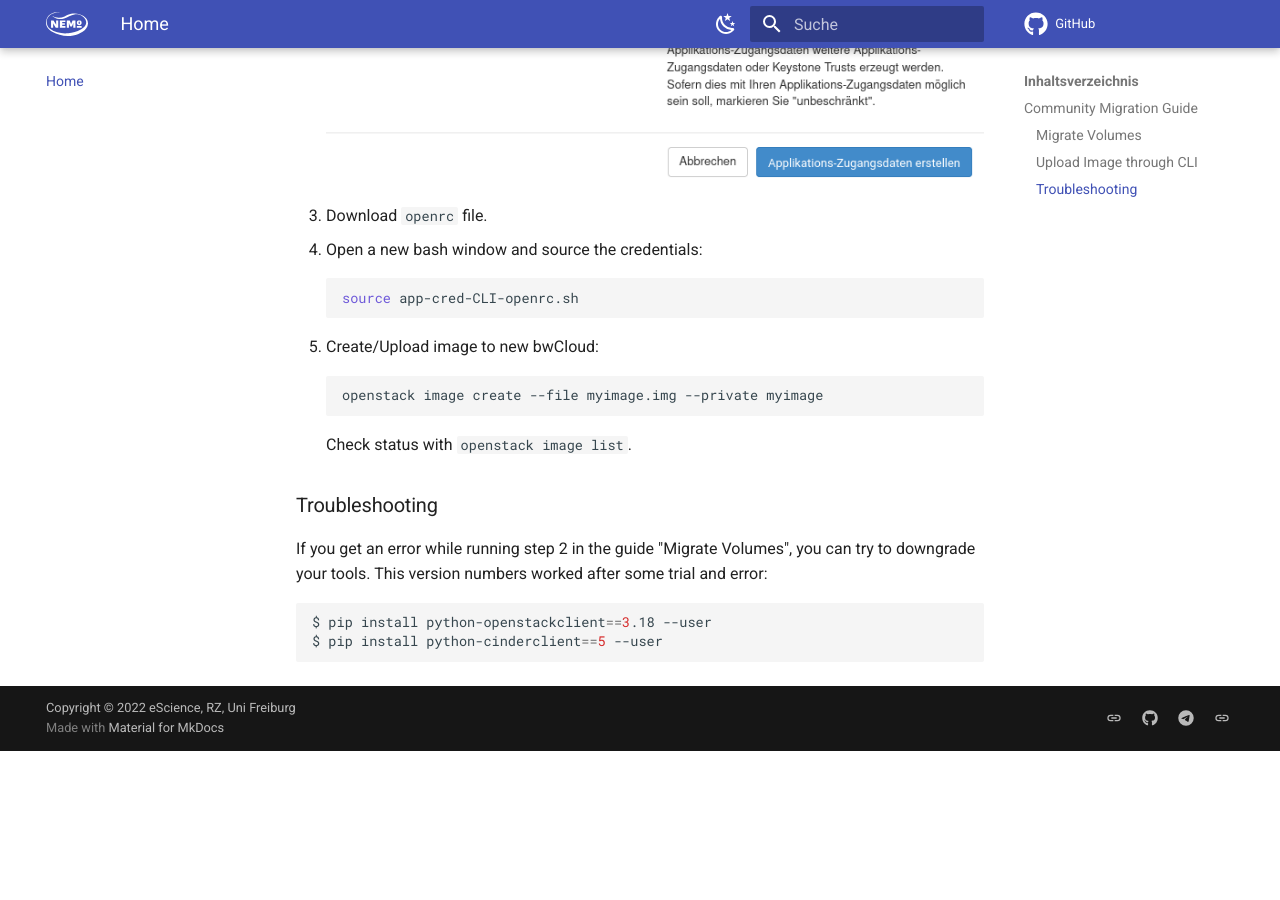
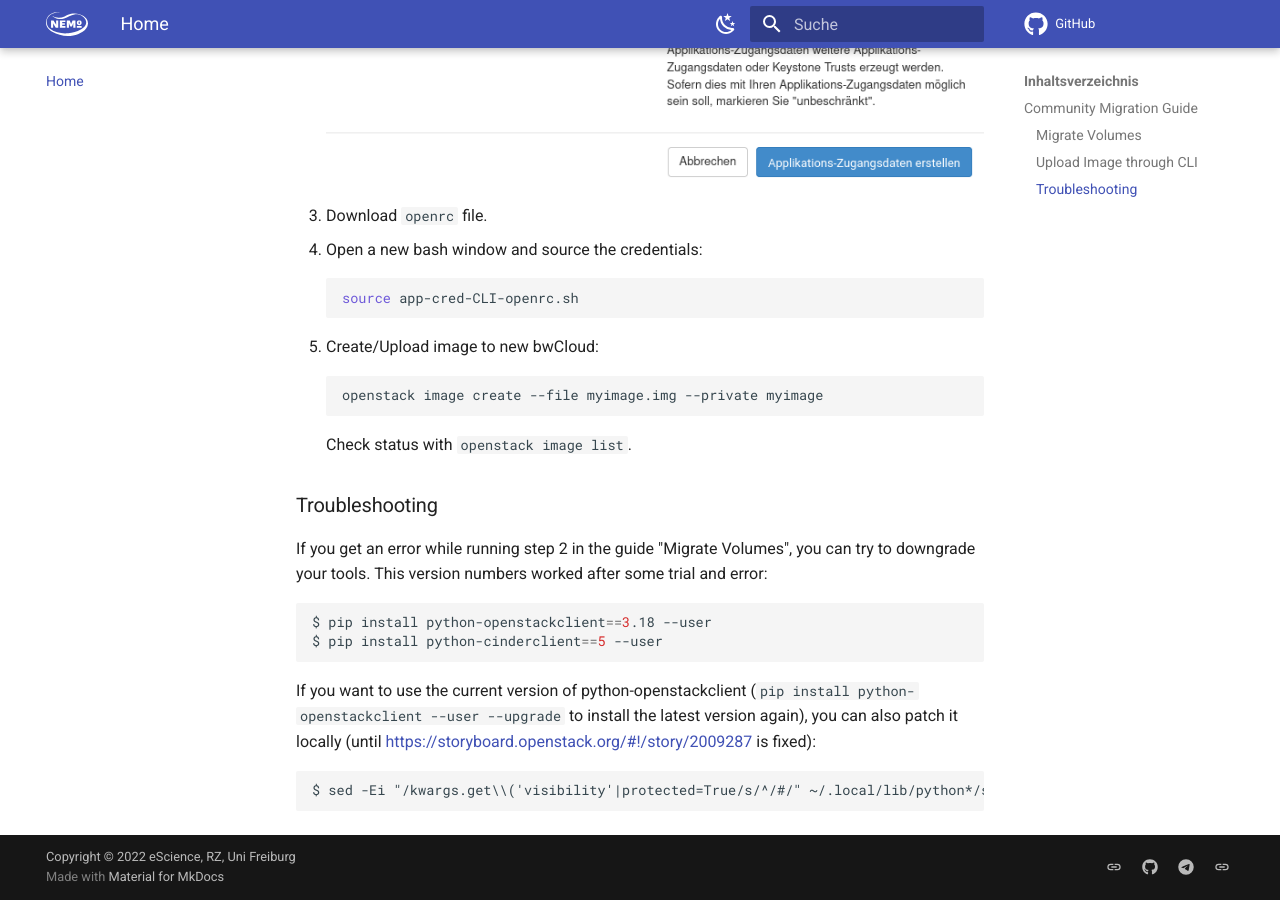
Before and after one commit to nemo-cluster/bwcloud-migration, an MkDocs documentation site: the page built from docs/index.md, in a window 1280 px wide and 900 px high, scrolled down 5748 px. Built offline with MkDocs 1.6.1 and Material for MkDocs 9.7.7, drawn with Linux system fonts in a browser that asks for light colours; comment, search, counter and statistics services are not loaded; before the commit the page ends 6499 px from its top, so only the background shows below that.

Commit message:
Add patch for current python-openstackclient

````diff
--- a/docs/index.md
+++ b/docs/index.md
@@ -154,3 +154,9 @@ This version numbers worked after some trial and error:
 $ pip install python-openstackclient==3.18 --user
 $ pip install python-cinderclient==5 --user
 ```
+
+If you want to use the current version of python-openstackclient (`pip install python-openstackclient --user --upgrade` to install the latest version again), you can also patch it locally (until https://storyboard.openstack.org/#!/story/2009287 is fixed):
+
+```
+$ sed -Ei "/kwargs.get\\('visibility'|protected=True/s/^/#/" ~/.local/lib/python*/site-packages/openstackclient/image/v2/image.py
+```
````
